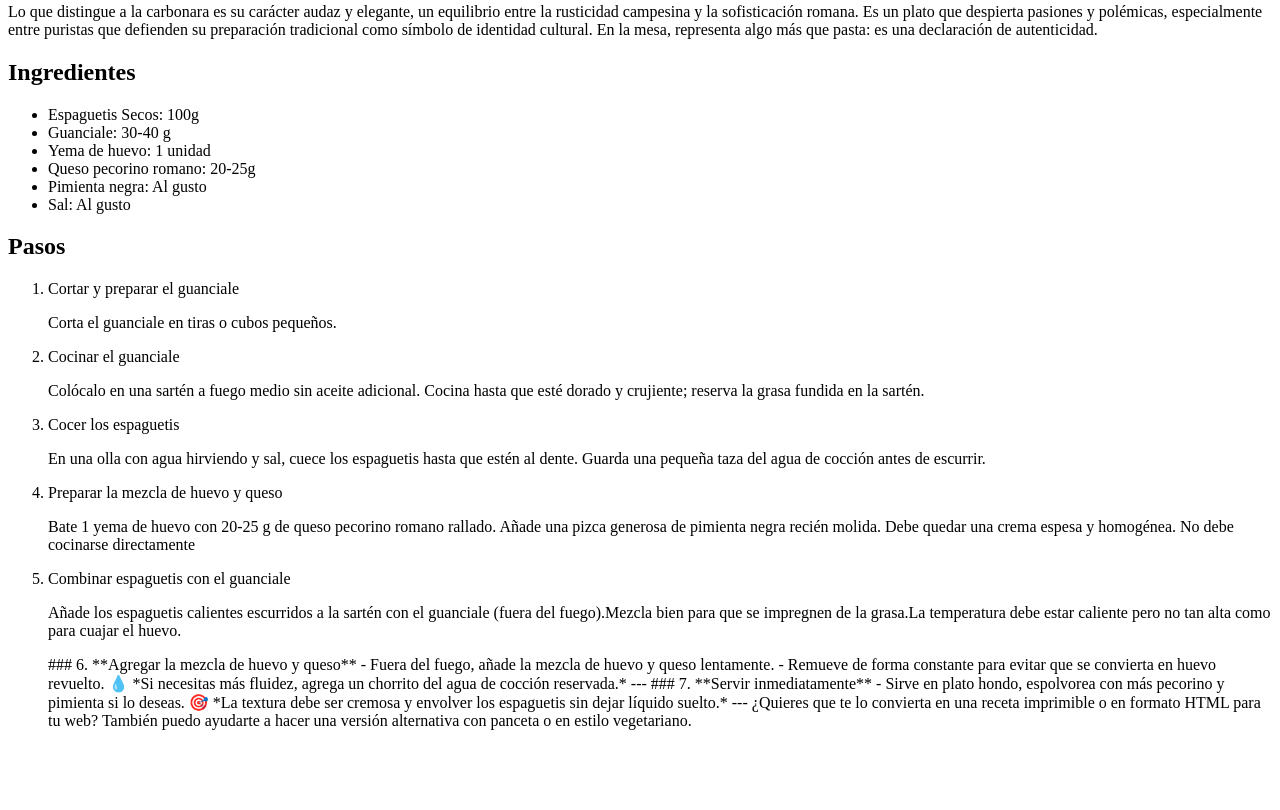
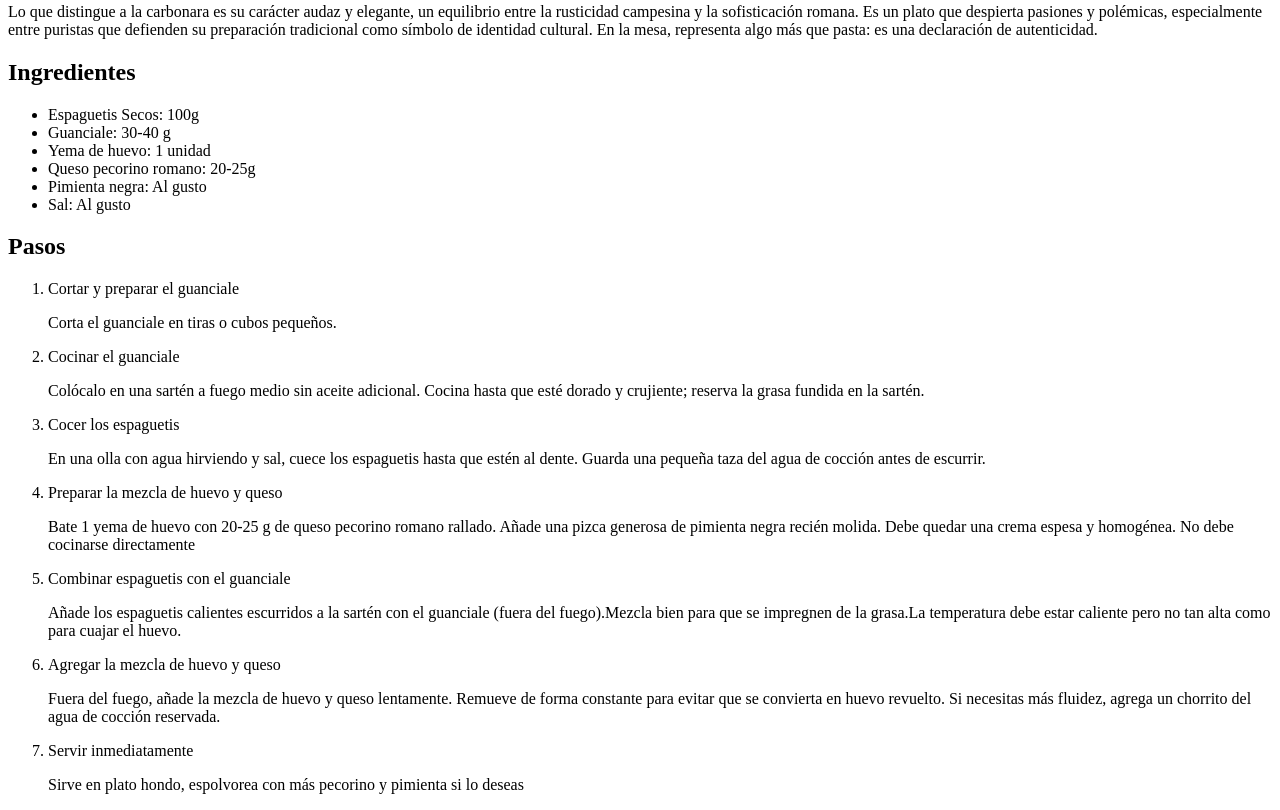
Before and after one commit to Zeves7/Ejercicios_Web_Programing_Course, a plain HTML site: page 2/index.html in a window 1280 px wide. Shown: the part 458-1268 px from the top of the page. Before the commit the page ends 1204 px from the top, so only its background shows below. Drawn offline with Linux system fonts and the light colour scheme; files whose address does not match are found by name.

Commit message:
Finish the steps of the recipe.

```diff
--- a/2/index.html
+++ b/2/index.html
@@ -66,22 +66,13 @@
                 <p>Añade los espaguetis calientes escurridos a la sartén con el guanciale (fuera del fuego).Mezcla bien para que se impregnen de la grasa.La temperatura debe estar caliente pero no tan alta como para cuajar el huevo.</p>
 
 
-### 6. **Agregar la mezcla de huevo y queso**
-- Fuera del fuego, añade la mezcla de huevo y queso lentamente.
-- Remueve de forma constante para evitar que se convierta en huevo revuelto.
+            <li>Agregar la mezcla de huevo y queso</li>
+                <p>Fuera del fuego, añade la mezcla de huevo y queso lentamente. Remueve de forma constante para evitar que se convierta en huevo revuelto. Si necesitas más fluidez, agrega un chorrito del agua de cocción reservada.</p>
 
-💧 *Si necesitas más fluidez, agrega un chorrito del agua de cocción reservada.*
 
----
+            <li>Servir inmediatamente</li>
+                <p>Sirve en plato hondo, espolvorea con más pecorino y pimienta si lo deseas</p>
 
-### 7. **Servir inmediatamente**
-- Sirve en plato hondo, espolvorea con más pecorino y pimienta si lo deseas.
-
-🎯 *La textura debe ser cremosa y envolver los espaguetis sin dejar líquido suelto.*
-
----
-
-¿Quieres que te lo convierta en una receta imprimible o en formato HTML para tu web? También puedo ayudarte a hacer una versión alternativa con panceta o en estilo vegetariano.
         </ol>
 
     </div>
```
